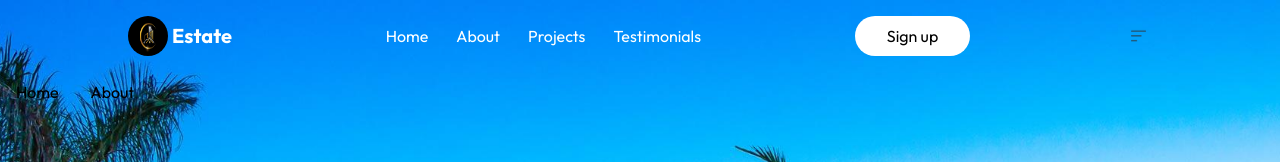
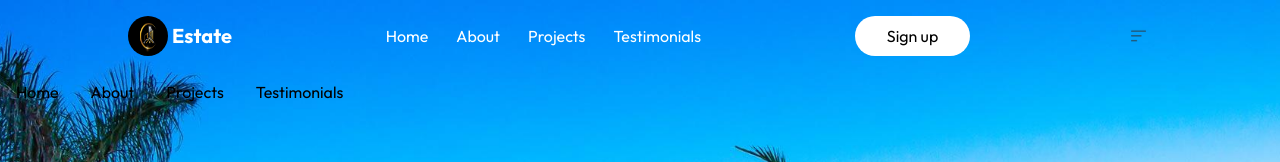
Before and after one commit to Divyadharshana5/Real_Estate, a React (Vite) app in the folder Real_estate/: page / in a window 1280 px wide. Shown: the top 162 px of the page. Built offline with nearby package versions, Linux system fonts and the light colour scheme.

Commit message:
update Navbar

```diff
--- a/Real_estate/src/Components/Navbar.jsx
+++ b/Real_estate/src/Components/Navbar.jsx
@@ -48,6 +48,17 @@ const Navbar = () => {
           <a href="#about" className="px-4 py-2 rounded-full inline-block">
             About
           </a>
+
+          <a href="#project" className="px-4 py-2 rounded-full inline-block">
+            Projects
+          </a>
+
+          <a
+            href="#testimonials"
+            className="px-4 py-2 rounded-full inline-block"
+          >
+            Testimonials
+          </a>
         </ul>
       </div>
     </div>
```
